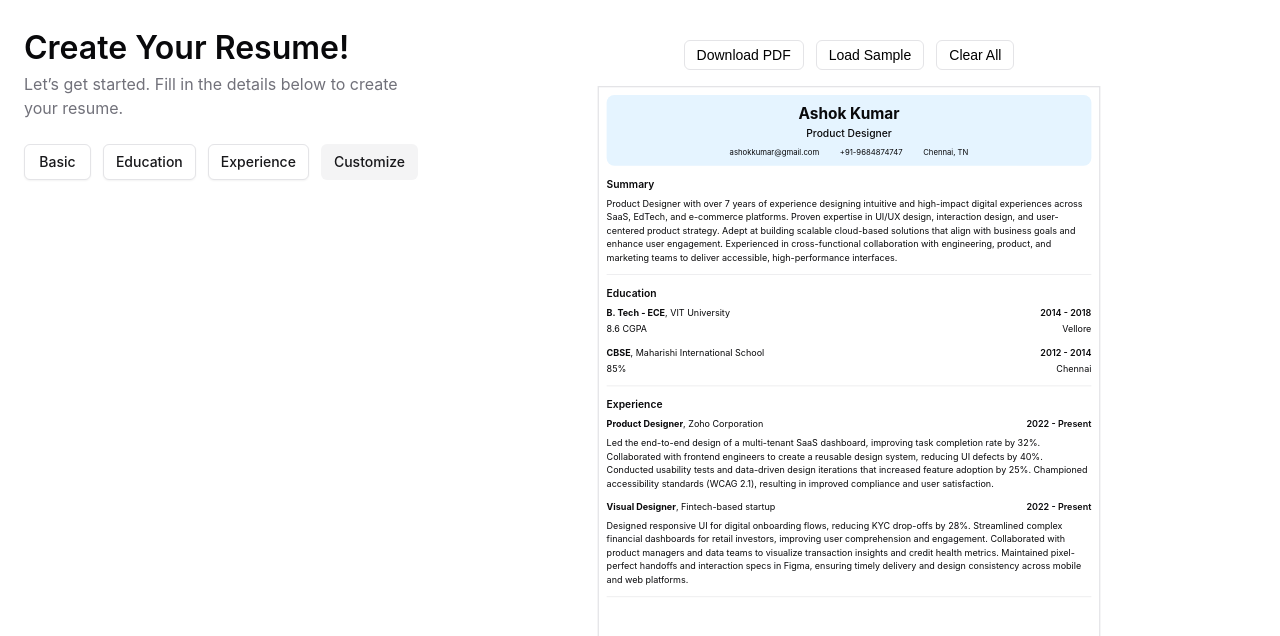
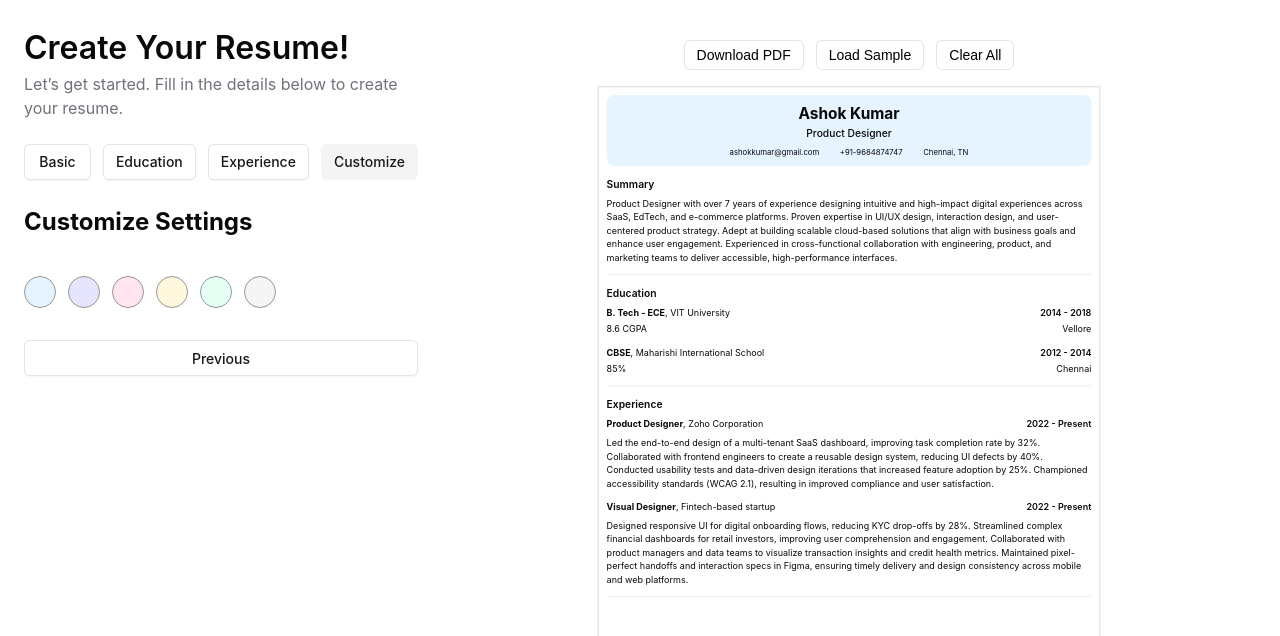
Before and after one commit to aneesh199608/odin-cv-application, a React (Vite) app: page / in a window 1280 px wide. Both pictures are taken after a click on the button "Customize". Shown: the top 636 px of the page. Built offline with nearby package versions, Linux system fonts and the light colour scheme.

Commit message:
feat: implement customize form basic colors

```diff
--- a/src/App.jsx
+++ b/src/App.jsx
@@ -3,12 +3,14 @@ import { sampleData } from './components/sampleData';
 import './style.css';
 import './components/EducationForm.css';
 import './components/GeneralPreview.css';
+import './components/CustomizeForm.css';
 import BasicDetailsForm from './components/BasicDetailsForm';
 import GeneralPreview from './components/GeneralPreview';
 import FormHeader from './components/FormHeader';
 import SectionToggle from './components/SectionToggle';
 import EducationForm from './components/EducationForm';
 import ExperienceForm from './components/ExperienceForm';
+import CustomizeForm from './components/CustomizeForm';
 
 const SESSION_KEY = 'resume-data';
 
@@ -61,6 +63,16 @@ export default function App() {
               setStep = {setStep}
             />
           )}
+
+          {step === '3' && (
+            <CustomizeForm
+              data={resume.theme}
+              onChange={(theme) =>
+                setResume({...resume, theme})
+              }
+              setStep = {setStep}
+            />
+          )}
         </div>
 
         <div className="preview-column">
--- /dev/null
+++ b/src/components/CustomizeForm.css
@@ -0,0 +1,18 @@
+.color-options {
+    display: flex;
+    gap: 12px;
+    margin-top: 12px;
+  }
+
+  .color-circle {
+    width: 32px;
+    height: 32px;
+    border-radius: 50%;
+    border: 1px solid #969696;
+    cursor: pointer;
+    transition: transform 0.2s;
+  }
+
+  .color-circle:hover {
+    transform: scale(1.1);
+  }
--- /dev/null
+++ b/src/components/CustomizeForm.jsx
@@ -0,0 +1,21 @@
+const colors = ['#E5F4FF', '#E5E5FF', '#FFE5F0', '#FFF8DC', '#E5FFF5', '#F5F5F5'];
+
+export default function CustomizeForm({ data, onChange, setStep }) {
+    return (
+        <form className="form">
+            <h2>Customize Settings</h2>
+            <div className="color-options">
+                {colors.map((color) => (
+                    <button
+                        key = {color}
+                        type = "button"
+                        className = "color-circle"
+                        style = {{ backgroundColor: color }}
+                        onClick = {() => onChange({ ...data, headerColor: color })}
+                    />
+                ))}
+            </div>
+            <button className="secondary-button" type="button" onClick={() => setStep('2')}>Previous</button>
+        </form>
+    );
+}
--- a/src/components/GeneralPreview.jsx
+++ b/src/components/GeneralPreview.jsx
@@ -96,7 +96,9 @@ export default function GeneralPreview({ data, setResume }) {
                 <div className="preview"
                 style={{ transform: `scale(${scale})`,  transformOrigin: 'top center', height: '1123px', }}
                 >
-                    <div className="preview-header">
+                    <div className="preview-header"
+                        style={{ backgroundColor: data.theme?.headerColor || '#E5F4FF'}}
+                    >
                         <div className="header-container">
                             <h2 className="header-fullName">{data.general.fullName}</h2>
                             <h4 className="header-jobTitle">{data.general.jobTitle}</h4>
```
